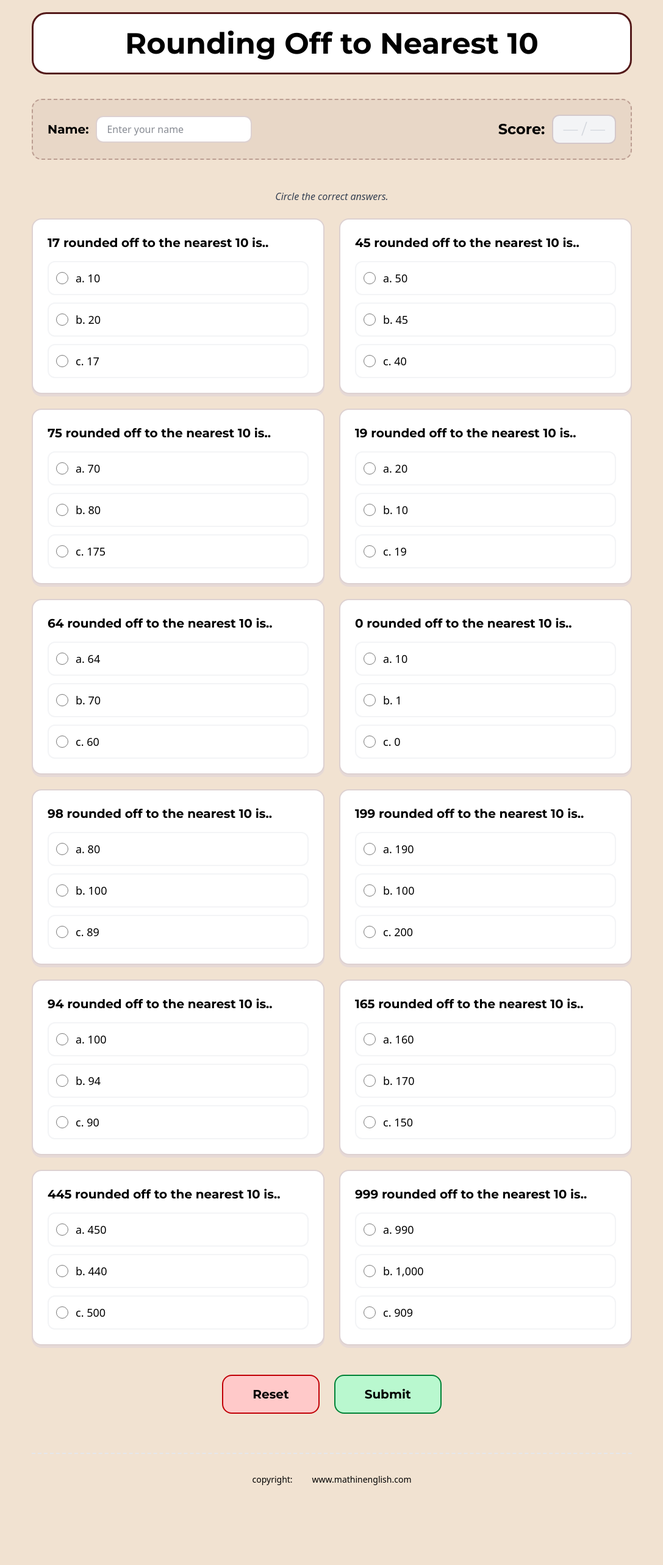
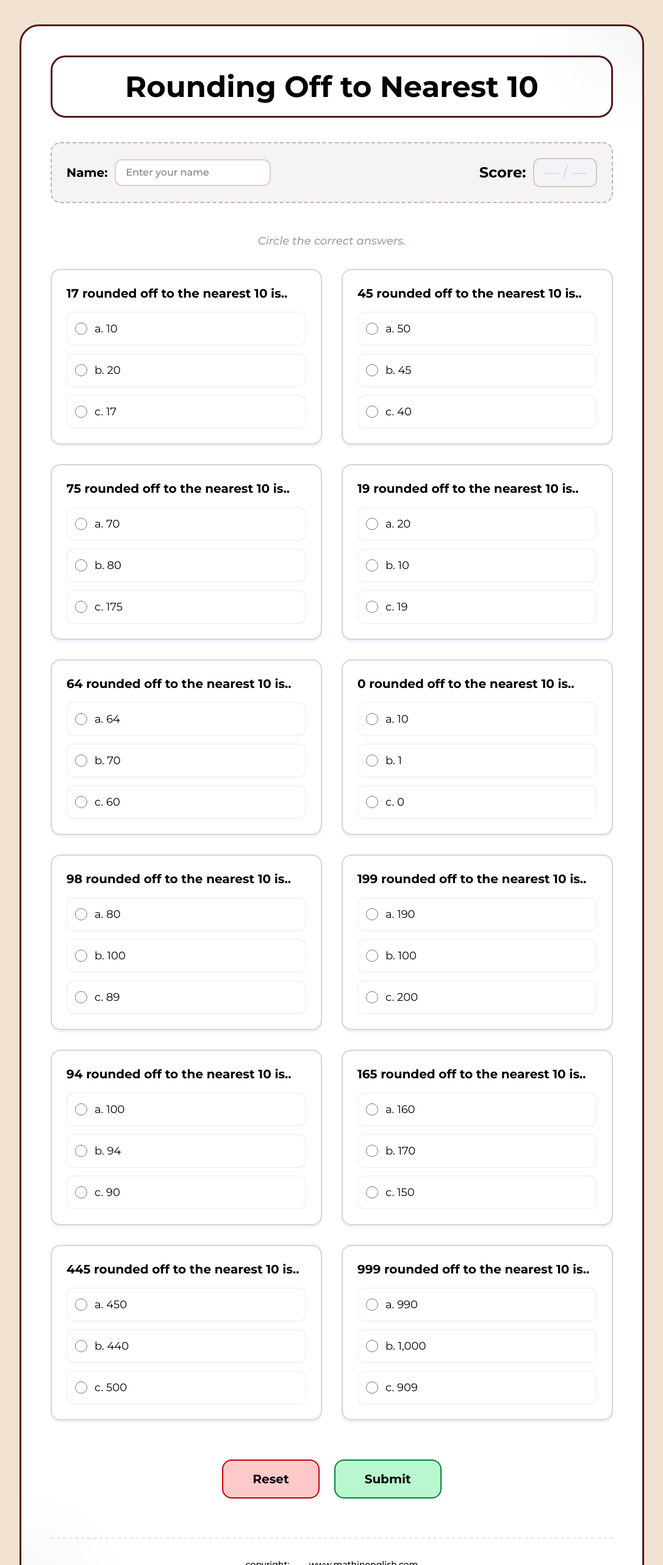
Before and after one commit to Arif-Sofi/worksheetPractice, a Next.js app: page / in a window 1280 px wide. Shown: the top 2566 px of the page at 61% size, without its empty margins (96-1183 px from the left). Before the commit the page ends 2456 px from the top, so only its background shows below. Built offline with nearby package versions, Linux system fonts and the light colour scheme.

Commit message:
Update page.tsx

```diff
--- a/src/app/page.tsx
+++ b/src/app/page.tsx
@@ -6,8 +6,11 @@ import { WORKSHEET_DATA } from "./data/questions"; // Importing static question
 import Header from "./components/Header";
 import StudentInfo from "./components/UserInfo";
 import QuestionItem from "./components/QuestionItem";
-import Controls from "./components/ActionButtons";
+import ActionButtons from "./components/ActionButtons";
 import Copyright from "./components/CopyrightInfo";
+import AlertMessage from "./components/AlertMessage";
+import AlertConfirmation from "./components/AlertConfirmation";
+import Button from "./components/SingleButton";
 
 export default function WorksheetPage() {
   // STATE: The name of the student.
@@ -24,6 +27,12 @@ export default function WorksheetPage() {
   const [submitted, setSubmitted] = useState(false);
   // STATE: Stores the numeric score.
   const [score, setScore] = useState<number | null>(null); //score variable is either any number or null
+  // STATE: Controls the custom alert modal.
+  const [showError, setShowError] = useState(false);
+
+  const [showSubmitConfirm, setShowSubmitConfirm] = useState(false);
+
+  const [showResetConfirm, setShowResetConfirm] = useState(false);
 
   /**
    * LOGIC: Updates the selected answer for a specific question.
@@ -67,10 +76,14 @@ export default function WorksheetPage() {
    */
   const handleSubmit = () => {
     if (!name.trim()) {
-      alert("Please enter your name.");
+      setShowError(true);
       return;
     }
 
+    setShowSubmitConfirm(true);
+  };
+
+  const handleSubmitConfirm = () => {
     // Using .reduce to iterate and count correct answers.
     const finalScore = WORKSHEET_DATA.reduce((acc, q) => {
       return answers[q.id] === q.correctAnswer ? acc + 1 : acc;
@@ -78,7 +91,8 @@ export default function WorksheetPage() {
 
     setScore(finalScore);
     setSubmitted(true);
-  };
+    setShowSubmitConfirm(false);
+  }
 
   //reduce(callback function, initialValue) returns ONE SINGLE VALUE, callback function has (accumulator, currentValue) as params
     //array.reduce((accumulator@intialValue, currentValue) => { return accumulator@initial + currentValue}, initialValue)
@@ -96,15 +110,24 @@ export default function WorksheetPage() {
    * LOGIC: Resets all state variables to clear the form.
    */
   const handleReset = () => {
+    setShowResetConfirm(true);
+  };
+
+  const handleResetConfirm = () => {
     setName("");
     setAnswers({});
     setSubmitted(false);
     setScore(null);
+    setShowResetConfirm(false);
   };
 
   return (
-    // MAIN CONTAINER: Centered with max-width.
-    <div className="max-w-5xl mx-auto p-5 font-sans text-gray-900">
+    // MAIN CONTAINER: Centered with max-width and a playful background.
+    <div className="min-h-screen py-10 px-4 font-montserrat">
+      <div className="max-w-5xl mx-auto bg-white rounded-4xl border-3 border-secondary p-8 md:p-12 relative overflow-hidden">
+        {/* Decorative elements for a playful feel */}
+        <div className="absolute top-0 right-0 w-32 h-32 bg-secondary/10 rounded-full -mr-16 -mt-16 blur-3xl"></div>
+        <div className="absolute bottom-0 left-0 w-32 h-32 bg-cta/10 rounded-full -ml-16 -mb-16 blur-3xl"></div>
 
         {/* 1. Header Component */}
         <Header />
@@ -120,11 +143,11 @@ export default function WorksheetPage() {
 
         <div className="flex flex-col">
           <div className="flex items-center justify-center">
-          <p className="italic mb-6 text-gray-700">Circle the correct answers.</p>
+            <p className="italic mb-8 text-gray-400 font-medium text-lg">Circle the correct answers.</p>
           </div>
 
           {/* 3. Questions Grid */}
-        <div className="grid grid-cols-1 md:grid-cols-2 gap-6">
+          <div className="grid grid-cols-1 md:grid-cols-2 gap-8">
             {WORKSHEET_DATA.map((q) => (
               <QuestionItem
                 key={q.id}
@@ -139,8 +162,8 @@ export default function WorksheetPage() {
 
 
         {/* 4. Controls Component (Submit + Reset) */}
-      <div className="mt-12">
-        <Controls
+        <div className="mt-16">
+          <ActionButtons
             onSubmit={handleSubmit}
             onReset={handleReset}
             isSubmitted={submitted}
@@ -150,6 +173,34 @@ export default function WorksheetPage() {
         {/* 5. Copyright Component */}
         <Copyright />
 
+        {/* 6. Custom Alert Modal */}
+        <AlertMessage
+          isOpen={showError}
+          onClose={() => setShowError(false)}
+          title="Missing Info!"
+          message="Please enter your name before submitting your worksheet."
+        />
+
+        {/* 7. Submit Confirm Modal*/}
+        <AlertConfirmation
+          isOpen = {showSubmitConfirm}
+          onCancel={() => setShowSubmitConfirm(false)}
+          onConfirm={handleSubmitConfirm}
+          title="Are you sure?"
+          message="Please confirm your answer before submitting."
+        />
+
+        {/* 8. Reset Confirm Modal */}
+        <AlertConfirmation
+          isOpen = {showResetConfirm}
+          onCancel={() => setShowResetConfirm(false)}
+          onConfirm={handleResetConfirm}
+          title="Are you sure?"
+          message="Are you sure you want to reset?"
+        />
+
+      </div>
     </div>
         );
+
 }
```
Lines whose indentation alone changed are shown as unchanged.
